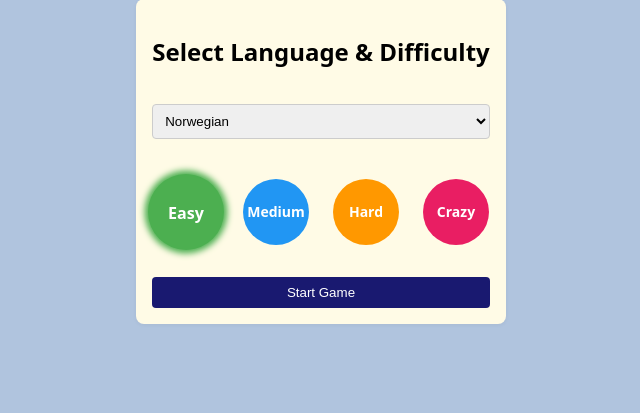
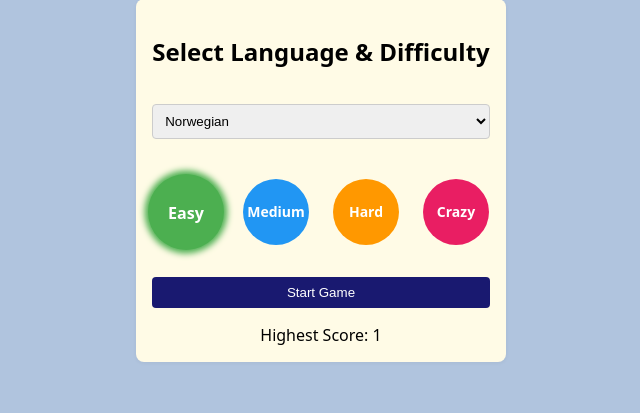
Before and after one commit to lfiysoudui/LAL_Final_Spring25, a Flask app: page /select_language in a window 1280 px wide. Shown: the part 101-514 px from the top of the page, without its empty margins (319-959 px from the left). Run offline with Flask 3, Linux system fonts and the light colour scheme; the visitor is signed in with stand-in values (Sample User, id 1).

Commit message:
add highest score tag

```diff
--- a/main.py
+++ b/main.py
@@ -53,7 +53,8 @@ def select_language():
         session["language"] = request.form["language"]
         session["difficulty"] = request.form["difficulty"]
         return redirect(url_for("game"))
-    return render_template("select_language.html", languages=LANGUAGES)
+    highest_score = session.get("highest_score", None)  # Get the highest score from the session
+    return render_template("select_language.html", languages=LANGUAGES, highest_score=highest_score)
 
 @app.route("/game")
 def game():
@@ -132,11 +133,17 @@ def grade():
     import re
     match = re.match(r"Score:\s*(\d+).*Feedback:\s*(.*)", text, re.IGNORECASE | re.DOTALL)
     if match:
-        score = match.group(1)
+        score = int(match.group(1))  # Convert score to integer
         feedback = match.group(2).strip()
     else:
-        score = "?"
+        score = 0  # Default score if parsing fails
         feedback = text
+
+    # Update the highest score in the session
+    highest_score = session.get("highest_score", 0)
+    if score > highest_score:
+        session["highest_score"] = score
+
     return jsonify({"score": score, "feedback": feedback})
 
 if __name__ == "__main__":
--- a/templates/select_language.html
+++ b/templates/select_language.html
@@ -65,6 +65,9 @@
         </div>
         <input type="hidden" name="difficulty" id="difficulty-input" value="easy">
         <button type="submit">Start Game</button>
+        {% if highest_score is not none %}
+        <p style="text-align: center; margin-top: 0px; margin-bottom: 0px;">Highest Score: {{ highest_score }}</p>
+        {% endif %}
       </form>
     </div>
   </div>
```
